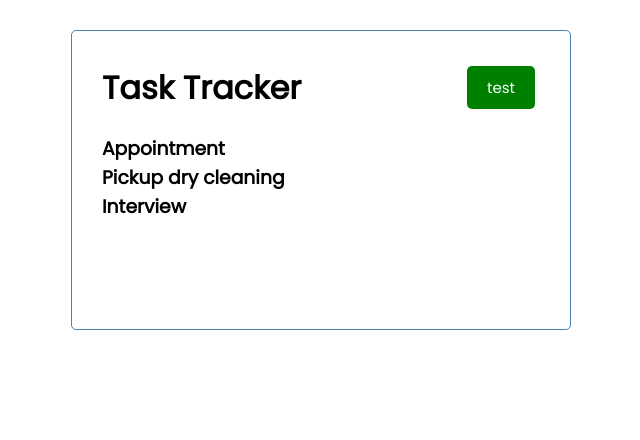
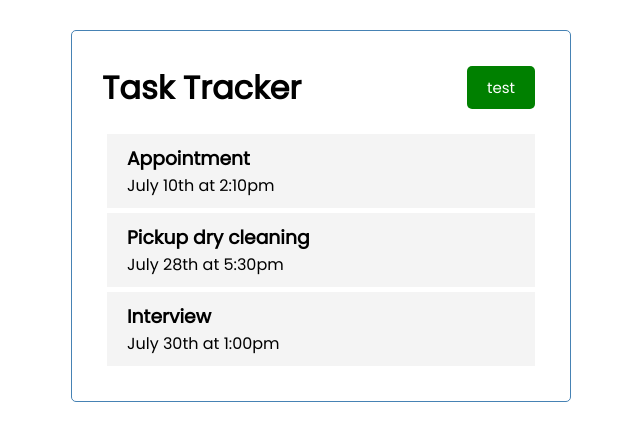
Before and after one commit to chowpow/react-app, a React (Create React App) app: page / in a window 1280 px wide. Shown: the top 440 px of the page, without its empty margins (319-959 px from the left). Built offline with nearby package versions, Linux system fonts and the light colour scheme.

Commit message:
Sample tasks are at the global level and are passed to the Tasks component, which iterates and displays each task as a Task component

```diff
--- a/src/App.js
+++ b/src/App.js
@@ -1,11 +1,33 @@
 import Header from './components/Header'
 import Tasks from './components/Tasks'
+import { useState } from 'react'
 
-function App() {
+const App = () => {
+  const [tasks, setTasks] = useState([
+    {
+        id: 1,
+        text: "Appointment",
+        day: "July 10th at 2:10pm",
+        reminder: true,
+    },
+    {
+        id: 2,
+        text: "Pickup dry cleaning",
+        day: "July 28th at 5:30pm",
+        reminder: true,
+    },
+    {
+        id: 3,
+        text: "Interview",
+        day: "July 30th at 1:00pm",
+        reminder: false,
+    },
+])
+
   return (
     <div className="container">
       <Header />
-      <Tasks />
+      <Tasks listOfTasks={tasks}/>
     </div>
   );
 }
--- /dev/null
+++ b/src/components/Task.js
@@ -0,0 +1,11 @@
+
+const Task = ({singleTask}) => {
+    return (
+        <div className = "task">
+            <h3>{singleTask.text}</h3>
+            <p>{singleTask.day}</p>
+        </div>
+    )
+}
+
+export default Task
--- a/src/components/Tasks.js
+++ b/src/components/Tasks.js
@@ -1,31 +1,16 @@
-const tasks = [
-    {
-        id: 1,
-        text: "Appointment",
-        day: "July 10th at 2:10pm",
-        reminder: true,
-    },
-    {
-        id: 2,
-        text: "Pickup dry cleaning",
-        day: "July 28th at 5:30pm",
-        reminder: true,
-    },
-    {
-        id: 3,
-        text: "Interview",
-        day: "July 30th at 1:00pm",
-        reminder: false,
-    },
-]
+import Task from "./Task"
 
-const Tasks = () => {
+const Tasks = ({listOfTasks}) => {
     return (
         <>
-           {tasks.map(task => (
-           <h3>{task.text}</h3>))}
+           {listOfTasks.map(task => (
+           <Task key={task.id} singleTask ={task}/> ))}
         </>
     )
 }
 
+// const Tasks = () => {
+
+// }
+
 export default Tasks
```
